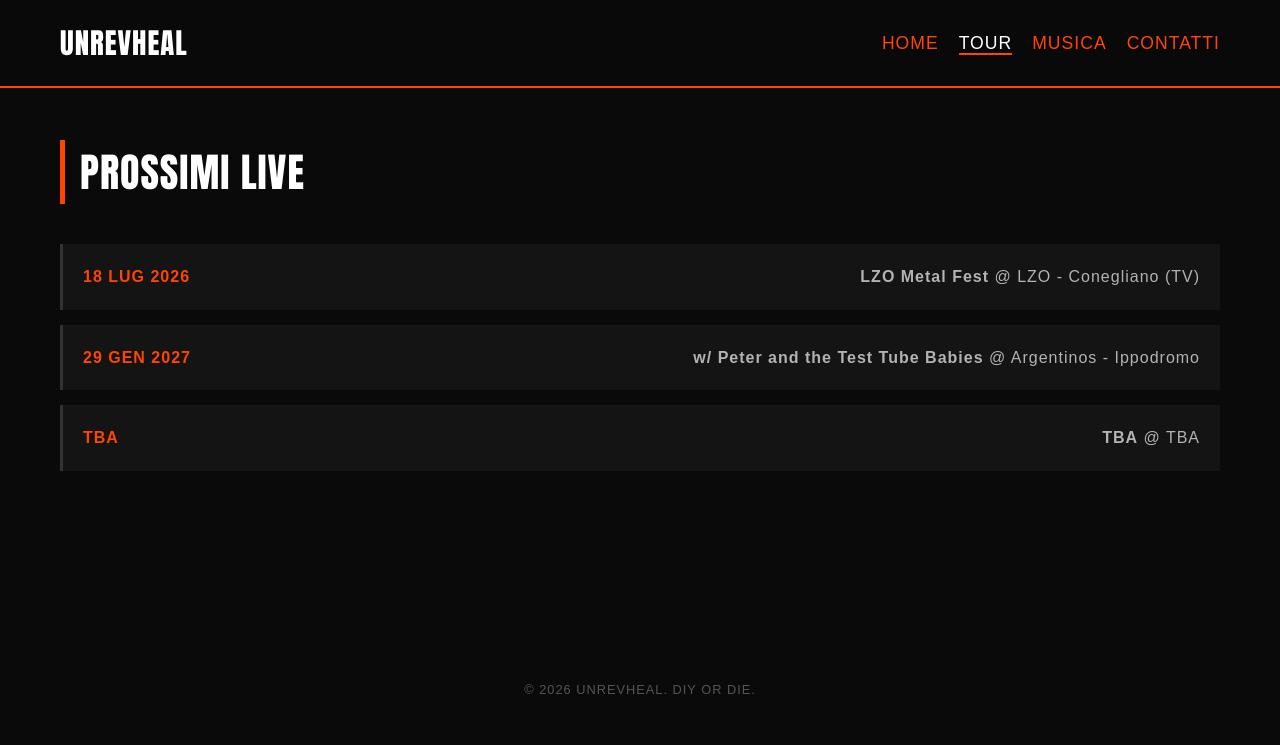
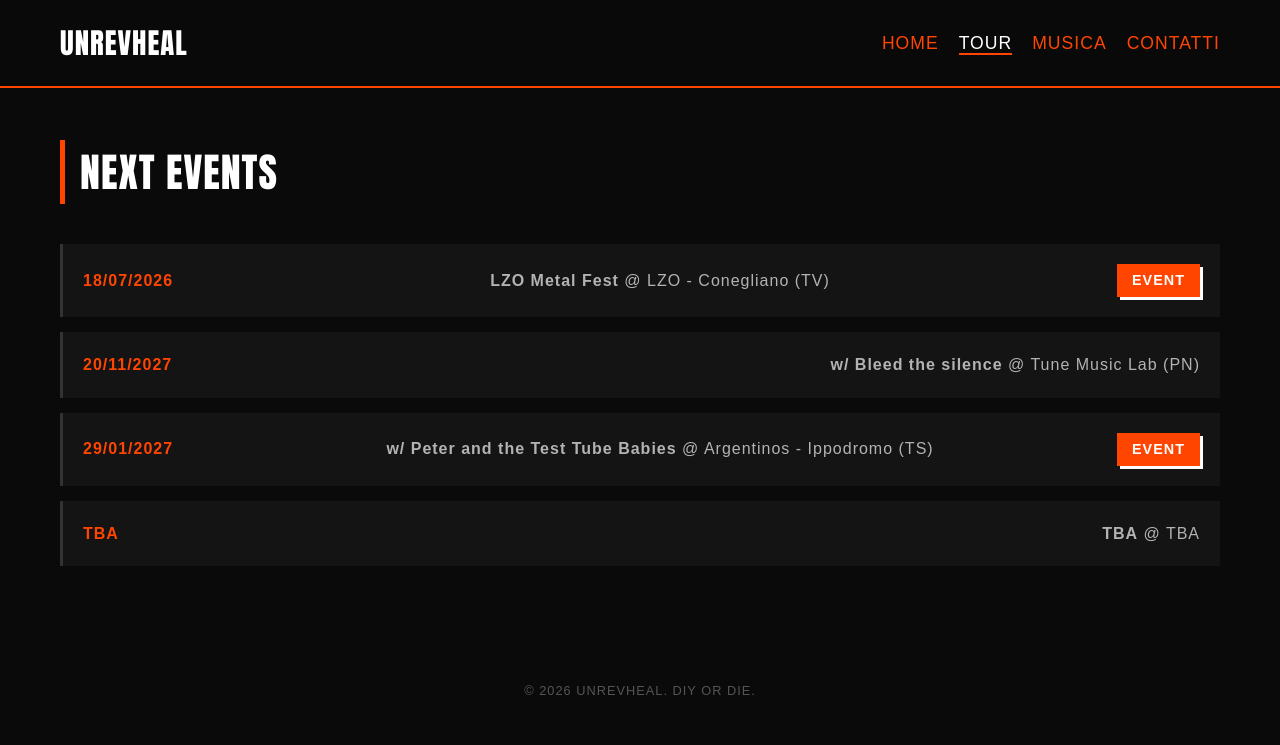
Before and after one commit to unrevheal/unrevheal.github.io, a plain HTML site: page tour.html in a window 1280 px wide. Drawn offline with Linux system fonts and the light colour scheme.

Commit message:
Updated HD logo, Added new bio section in contacts, Added Events, Added bandcamp player on music

```diff
--- a/tour.html
+++ b/tour.html
@@ -50,22 +50,27 @@
     </header>
 
     <section>
-        <h2 class="section-title">Prossimi Live</h2>
+        <h2 class="section-title">Next Events</h2>
         <ul class="tour-list">
             <li class="tour-item">
-                <div class="tour-date">18 LUG 2026</div>
+                <div class="tour-date">18/07/2026</div>
                 <div><strong>LZO Metal Fest</strong> @ LZO - Conegliano (TV)</div>
-                <!--<a href="#" class="btn" style="padding: 5px 15px; font-size: 0.9rem;">Tickets</a>-->
+                <a href="https://www.instagram.com/reel/DaVoBMNuseR/?igsh=MTJpbmVraHBwYjdkMQ==" target="_blank" class="btn" style="padding: 5px 15px; font-size: 0.9rem;">Event</a>
             </li>
             <li class="tour-item">
-                <div class="tour-date">29 GEN 2027</div>
-                <div><strong>w/ Peter and the Test Tube Babies</strong> @ Argentinos - Ippodromo</div>
-                <!--<a href="#" class="btn" style="padding: 5px 15px; font-size: 0.9rem;">Tickets</a>-->
+                <div class="tour-date">20/11/2027</div>
+                <div><strong>w/ Bleed the silence</strong> @ Tune Music Lab (PN)</div>
+                <!--<a href="https://www.instagram.com/p/NOME_POST_LOCANDINA/" target="_blank" class="btn" style="padding: 5px 15px; font-size: 0.9rem;">Event</a>-->
+            </li>
+            <li class="tour-item">
+                <div class="tour-date">29/01/2027</div>
+                <div><strong>w/ Peter and the Test Tube Babies</strong> @ Argentinos - Ippodromo (TS)</div>
+                <a href="https://www.instagram.com/p/DaH06S3oT7x/?igsh=MWZheHo1cjJnZGc0Yg==" target="_blank" class="btn" style="padding: 5px 15px; font-size: 0.9rem;">Event</a>
             </li>
             <li class="tour-item">
                 <div class="tour-date">TBA</div>
                 <div><strong>TBA</strong> @ TBA</div>
-                <!--<a href="#" class="btn" style="padding: 5px 15px; font-size: 0.9rem;">Tickets</a>-->
+                <!--<a href="https://www.instagram.com/p/NOME_POST_LOCANDINA/" target="_blank" class="btn" style="padding: 5px 15px; font-size: 0.9rem;">Locandina</a>-->
             </li>
         </ul>
     </section>
```
Also changed, not shown: contatti.html (+14 -0 lines), index.html (+4 -1 lines), musica.html (+2 -2 lines), favicon.png.
